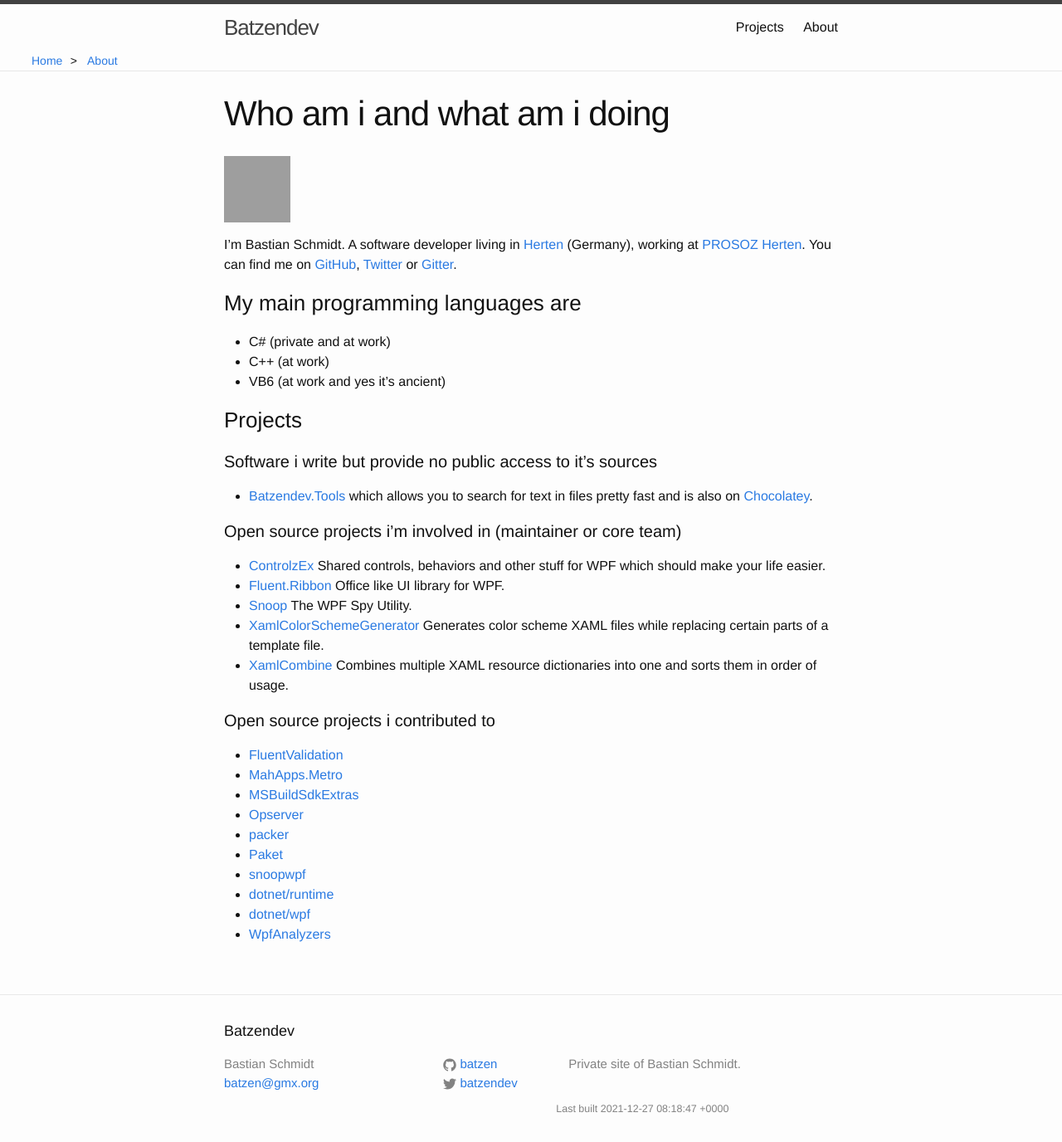
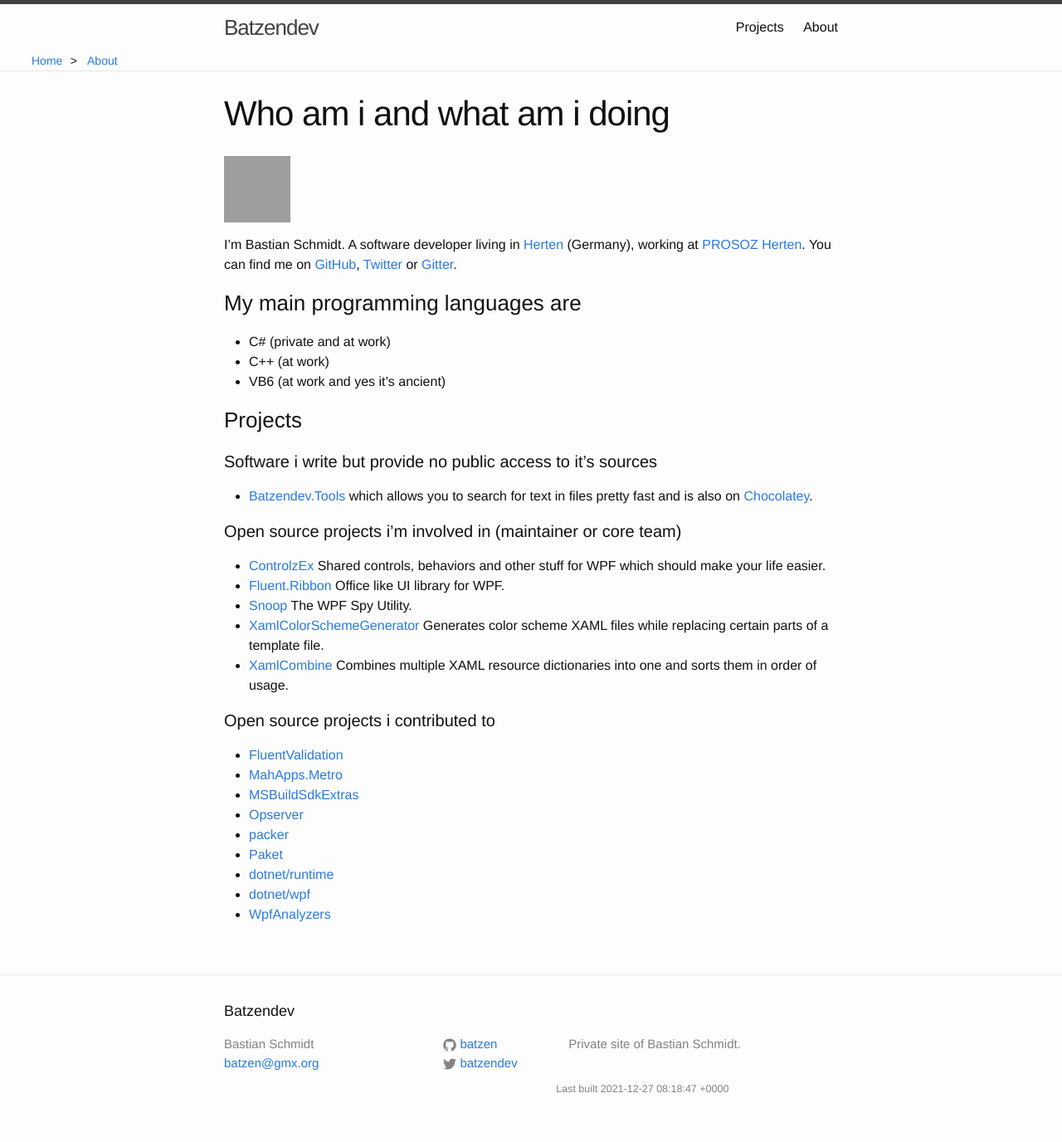
Before and after one commit to batzen/batzen.github.io, a Jekyll site: the page built from about.md, in a window 1280 px wide. Shown: the whole page at 83% size. Built offline with Jekyll 4.4.1, drawn with Linux system fonts in a browser that asks for light colours; after the commit the page ends 1352 px from its top, so only the background shows below that; grey boxes are pictures that could not be loaded.

Commit message:
Removing duplicate entry for Snoop

```diff
--- a/about.md
+++ b/about.md
@@ -38,7 +38,6 @@ You can find me on [GitHub](https://github.com/{{ site.github_username }}), [Twi
 - [Opserver](https://github.com/opserver/Opserver)
 - [packer](https://github.com/hashicorp/packer)
 - [Paket](https://github.com/fsprojects/Paket)
-- [snoopwpf](https://github.com/cplotts/snoopwpf)
 - [dotnet/runtime](https://github.com/dotnet/runtime)
 - [dotnet/wpf](https://github.com/dotnet/wpf)
 - [WpfAnalyzers](https://github.com/DotNetAnalyzers/WpfAnalyzers)
```
